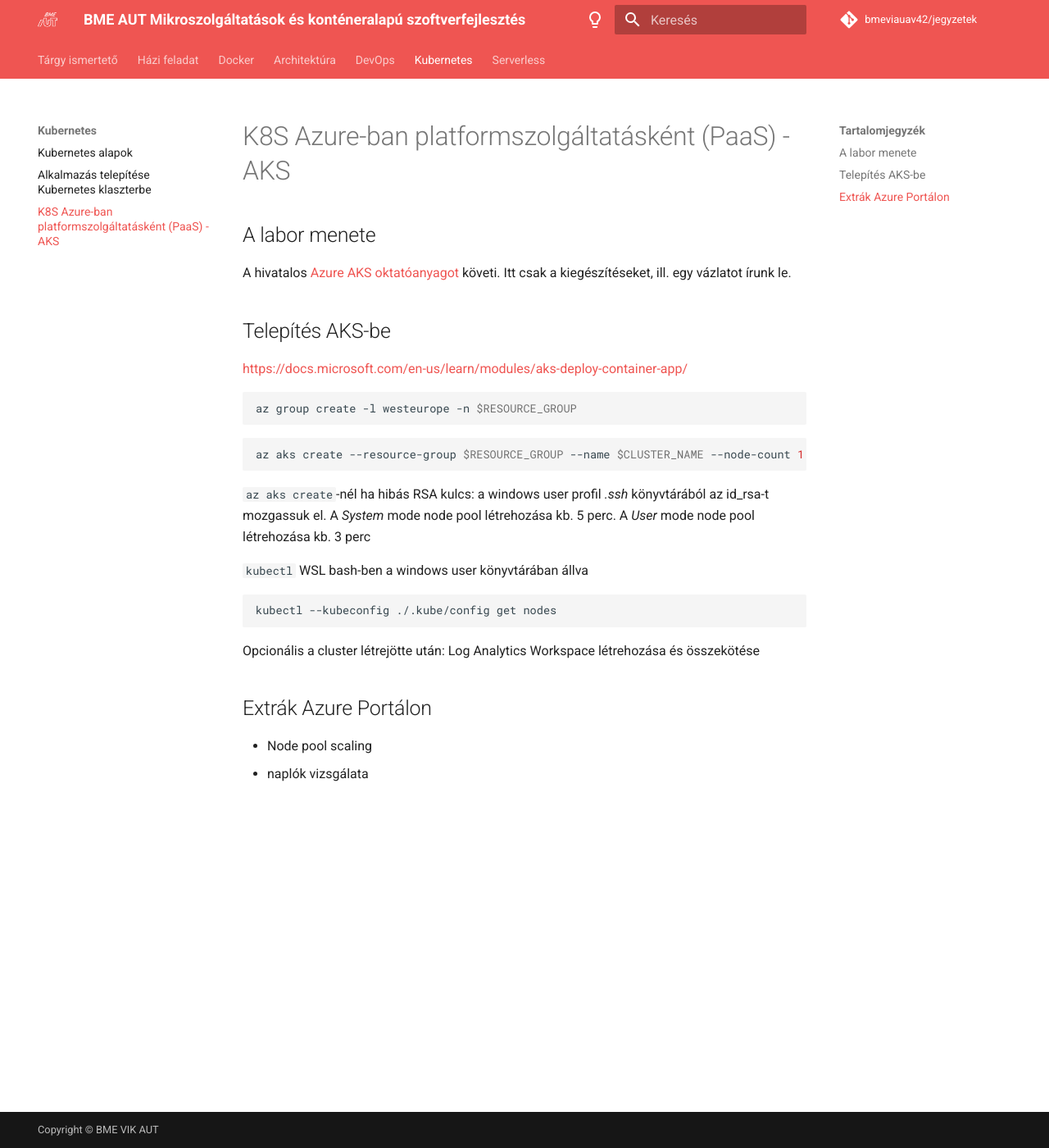
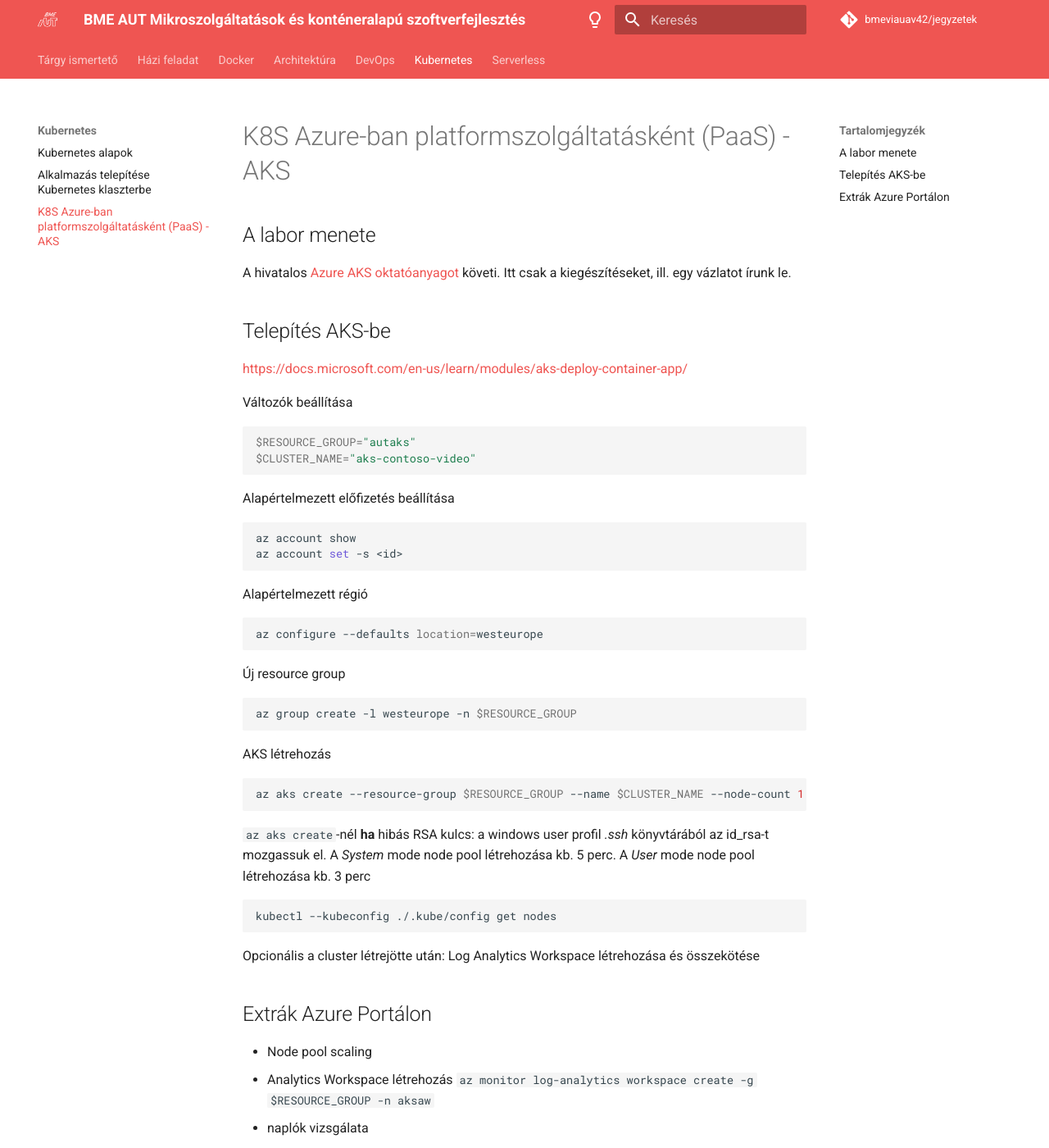
Before and after one commit to bmeviauav42/jegyzetek, an MkDocs documentation site: the page built from docs/AKS/aks.md, in a window 1280 px wide and 1400 px high. Shown: the whole window at 82% size. Built offline with MkDocs 1.6.1 and Material for MkDocs 9.7.7, drawn with Linux system fonts in a browser that asks for light colours; comment, search, counter and statistics services are not loaded.

Commit message:
Update aks.md

````diff
--- a/docs/AKS/aks.md
+++ b/docs/AKS/aks.md
@@ -8,17 +8,40 @@
 
 https://docs.microsoft.com/en-us/learn/modules/aks-deploy-container-app/
 
+Változók beállítása
+
+```bash
+$RESOURCE_GROUP="autaks"
+$CLUSTER_NAME="aks-contoso-video"
+```
+
+Alapértelmezett előfizetés beállítása
+
+```bash
+az account show
+az account set -s <id>
+```
+
+Alapértelmezett régió
+
+```bash
+az configure --defaults location=westeurope
+```
+
+Új resource group
+
 ```bash
 az group create -l westeurope -n $RESOURCE_GROUP
 ```
+
+AKS létrehozás
 
 ```bash
 az aks create --resource-group $RESOURCE_GROUP --name $CLUSTER_NAME --node-count 1 --enable-addons http_application_routing --generate-ssh-keys --node-vm-size Standard_A2_v2 --network-plugin azure
 ```
 
-`az aks create`-nél ha hibás RSA kulcs: a windows user profil *.ssh* könyvtárából az id_rsa-t mozgassuk el. A *System* mode node pool létrehozása kb. 5 perc. A *User* mode node pool létrehozása kb. 3 perc
+`az aks create`-nél **ha** hibás RSA kulcs: a windows user profil *.ssh* könyvtárából az id_rsa-t mozgassuk el. A *System* mode node pool létrehozása kb. 5 perc. A *User* mode node pool létrehozása kb. 3 perc
 
-`kubectl` WSL bash-ben a windows user könyvtárában állva
 ```bash
 kubectl --kubeconfig ./.kube/config get nodes
 ```
@@ -28,4 +51,5 @@
 ## Extrák Azure Portálon
 
 - Node pool scaling
--  naplók vizsgálata
+- Analytics Workspace létrehozás `az monitor log-analytics workspace create -g $RESOURCE_GROUP -n aksaw`
+- naplók vizsgálata
````
